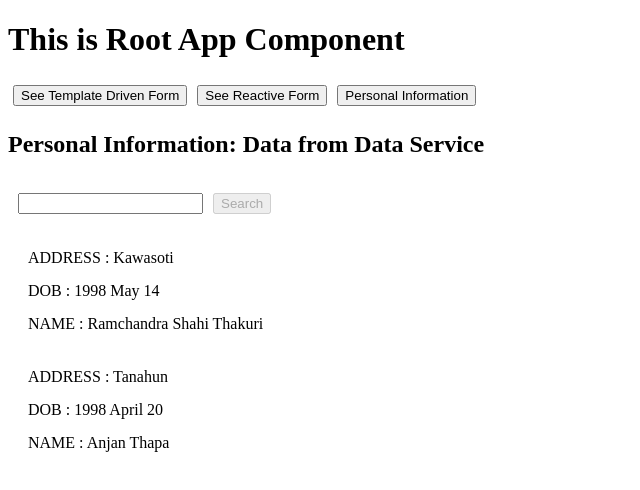
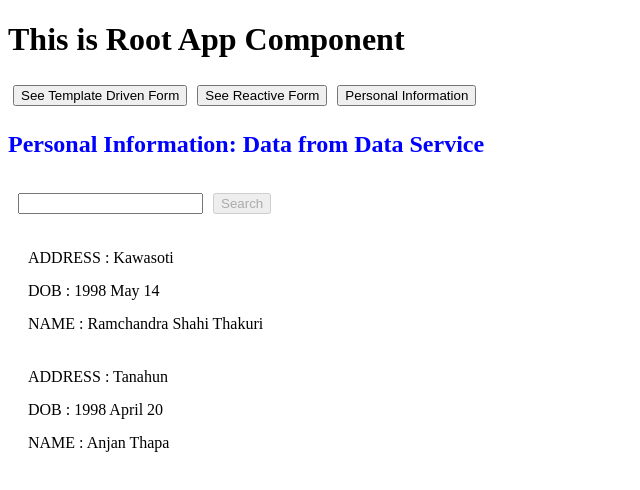
Before and after one commit to rcsthakuri/AngularJs-Practise, an Angular app: page /personal-info in a window 1280 px wide. Shown: the top 490 px of the page, without its empty margins (0-640 px from the left). Built offline with nearby package versions, Linux system fonts and the light colour scheme.

Commit message:
Font Color Directive
-- Learn creating custom directive

```diff
--- a/src/app/app.module.ts
+++ b/src/app/app.module.ts
@@ -13,6 +13,7 @@ import { PerosonalInfoComponent } from './perosonal-info/perosonal-info.componen
 import { ToStringPipe } from './to-string.pipe';
 import { NameComponent } from './perosonal-info/name/name.component';
 import { FormsComponent } from './forms/forms.component';
+import { FontColorChangerDirective } from './directive/font-color-changer.directive';
 
 const appRoutes: Routes = [
   {
@@ -41,7 +42,8 @@ const appRoutes: Routes = [
     PerosonalInfoComponent,
     NameComponent,
     ToStringPipe,
-    FormsComponent
+    FormsComponent,
+    FontColorChangerDirective
   ],
   imports: [
     BrowserModule,
--- /dev/null
+++ b/src/app/directive/font-color-changer.directive.ts
@@ -0,0 +1,12 @@
+import { Directive, ElementRef, Renderer2, Input} from '@angular/core';
+
+@Directive({
+  selector: '[appFontColorChanger]'
+})
+export class FontColorChangerDirective {
+  @Input('appFontColorChanger') color: String;
+  constructor(private elementRef: ElementRef, private renderer: Renderer2) { }
+  ngOnInit() {
+    this.renderer.setStyle(this.elementRef.nativeElement, 'color', this.color);
+  }
+}
--- a/src/app/perosonal-info/perosonal-info.component.html
+++ b/src/app/perosonal-info/perosonal-info.component.html
@@ -1,4 +1,4 @@
-<h2>Personal Information: Data from Data Service</h2>
+<h2 appFontColorChanger="blue">Personal Information: Data from Data Service</h2>
 <div>
     <input type="text" name="search" [(ngModel)]="searchName" /> <button [disabled]="!searchName" (click) = 'navigateSearch()'>Search</button>
 </div>
```
Also changed, not shown: 1 other file (tests, documents, lock files or other folders).
